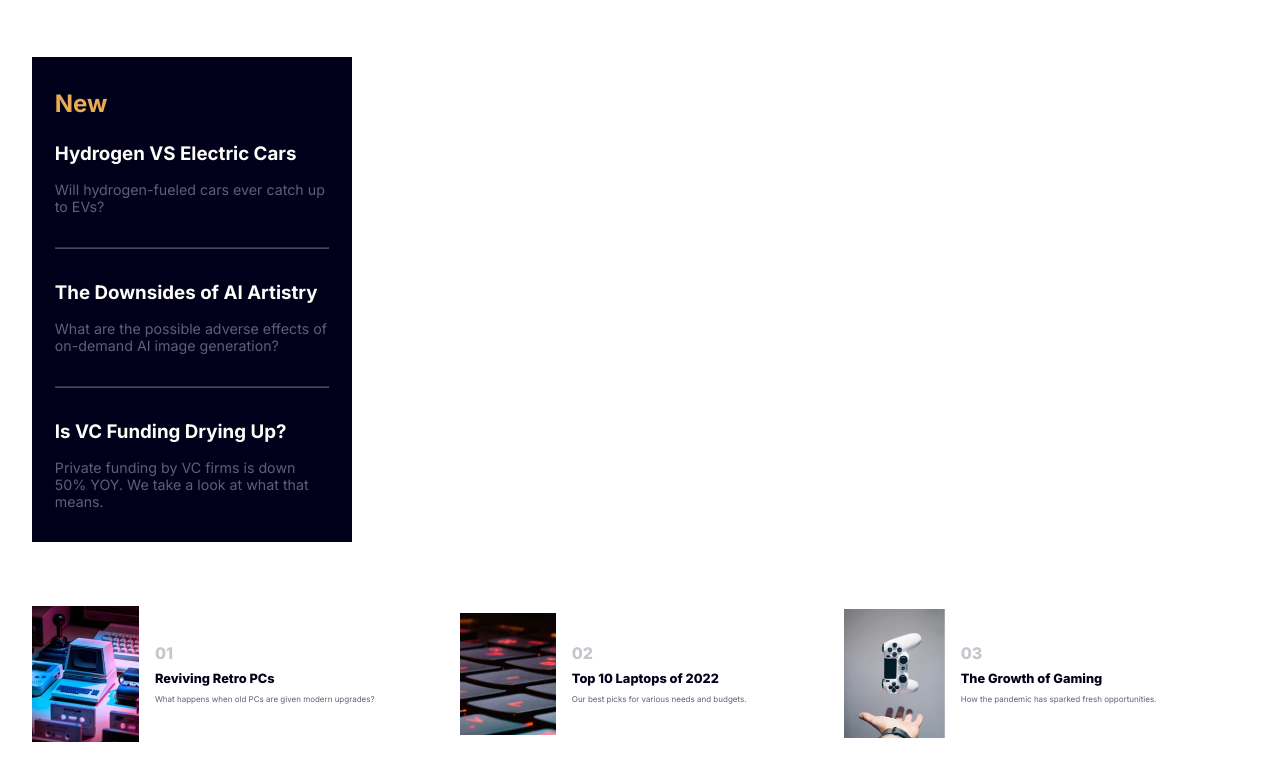
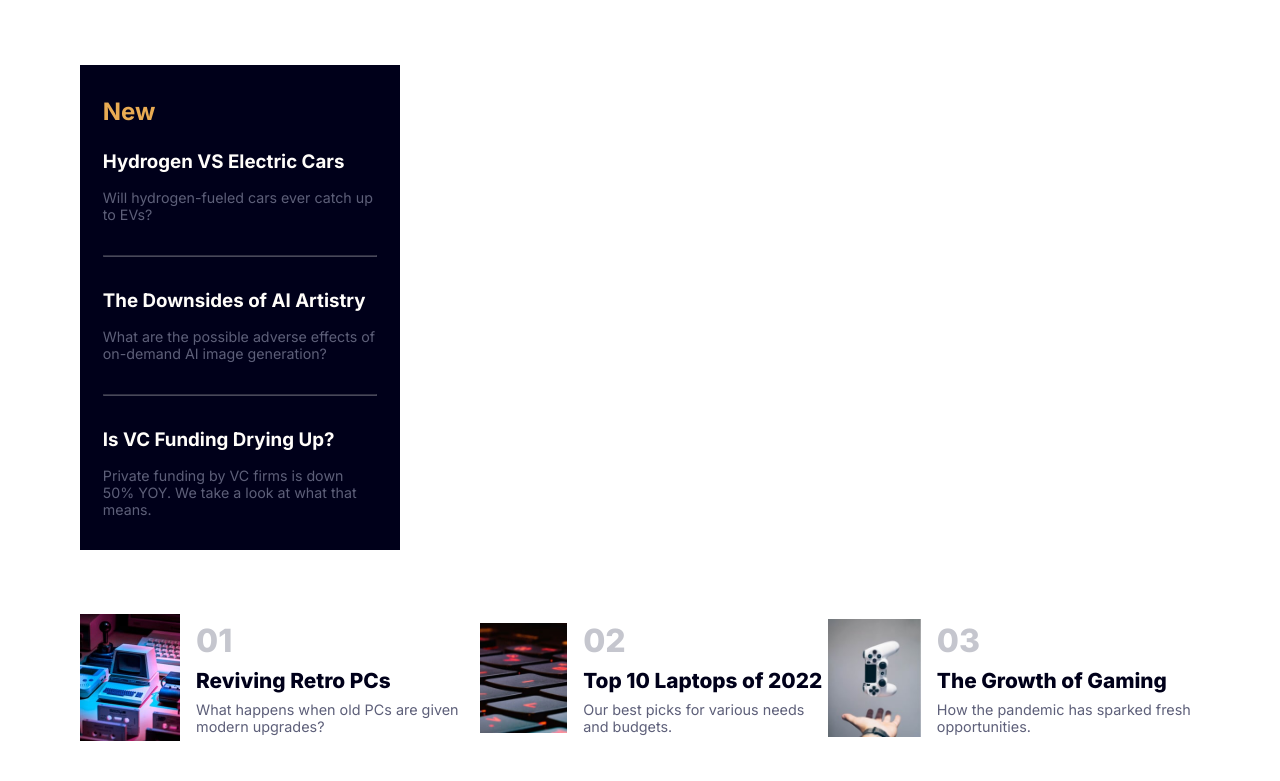
Before and after one commit to yuuricrz/projeto-homepage, a plain HTML site: page homepage.html in a window 1280 px wide. Shown: the part 826-1607 px from the top of the page. Drawn offline with Linux system fonts and the light colour scheme.

Commit message:
Update style.css

```diff
--- a/style.css
+++ b/style.css
@@ -249,9 +249,88 @@
         margin: 2rem 0;
         opacity: 0.3;
     }
+
+    /* ---------- "footer" pics ---------- */
+
+    .subinfo{
+        font-size: 0.8rem;
+        color: var(--darkgravishblue);
+        font-weight: 400;
+
+    }
+    .subinfo img{
+        width: 25%;
+        margin-right: 1rem;
+    }
+    .pic{
+        display: flex;
+        align-items: center;
+        margin-bottom: 2rem;
+    }
+    .number{
+        color: var(--gravishblue);
+        font-size: 1.5rem;
+        font-weight: 800;
+        margin-bottom: 0.5rem;
+    }
+    .subinfo h2{
+        font-size: 1rem;
+        font-weight: 800;
+        color: var(--darkblue);
+        margin-bottom: 0.5rem;
+    }
 }
-/* ---------- MOBILE 950px CONFIG ---------- */
 
-@media (min-width:1440px) {
+/* ------------ INFO IMG ------------ */
+/* ---------- MOBILE 650px CONFIG ---------- */
 
+@media (min-width:650px) {
+    body{
+        display: flex;
+        flex-direction: column;
+        margin: 5rem;
+    }
+    .menutext{
+        display: flex;
+    }
+    header{
+        display: flex;
+        align-items: center;
+    }
+    .menutext a{
+        margin-bottom: 1.5rem;
+        text-decoration: none;
+        margin-left: 1rem;
+        color: var(--darkgravishblue);
+    }
+    .menu{
+        display: none;
+    }
+    .subinfo img{
+        max-width: 40%;
+        margin-right: 1rem;
+    }
+    .subinfo{
+        display: flex;
+        font-size: 0.9rem;
+        color: var(--darkgravishblue);
+        font-weight: 400;
+    }
+    .pic{
+        display: flex;
+        align-items: center;
+        margin-bottom: 2rem;
+    }
+    .number{
+        color: var(--gravishblue);
+        font-size: 2rem;
+        font-weight: 800;
+        margin-bottom: 0.5rem;
+    }
+    .subinfo h2{
+        font-size: 1.3rem;
+        font-weight: 800;
+        color: var(--darkblue);
+        margin-bottom: 0.5rem;
+    }
 }
```
